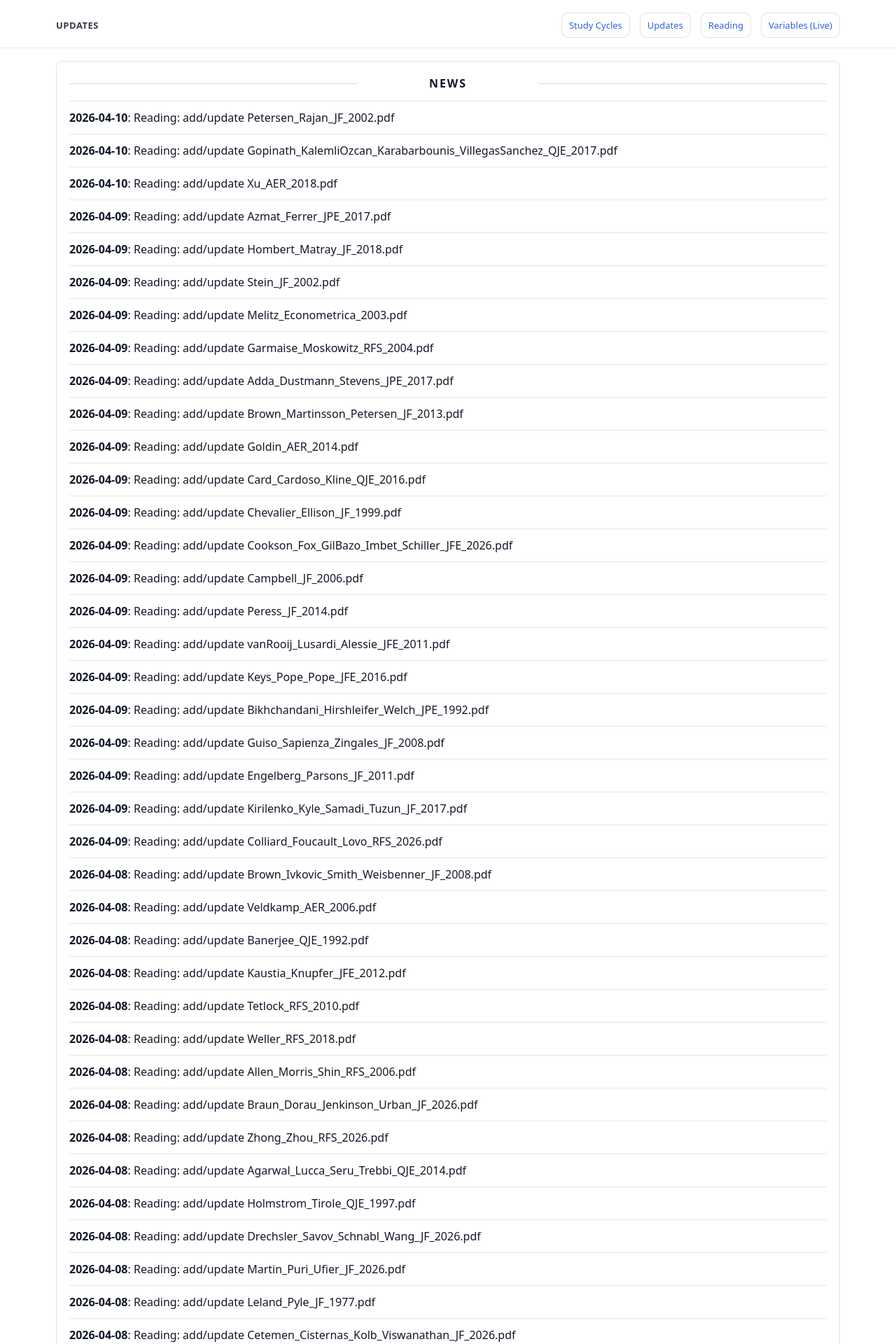
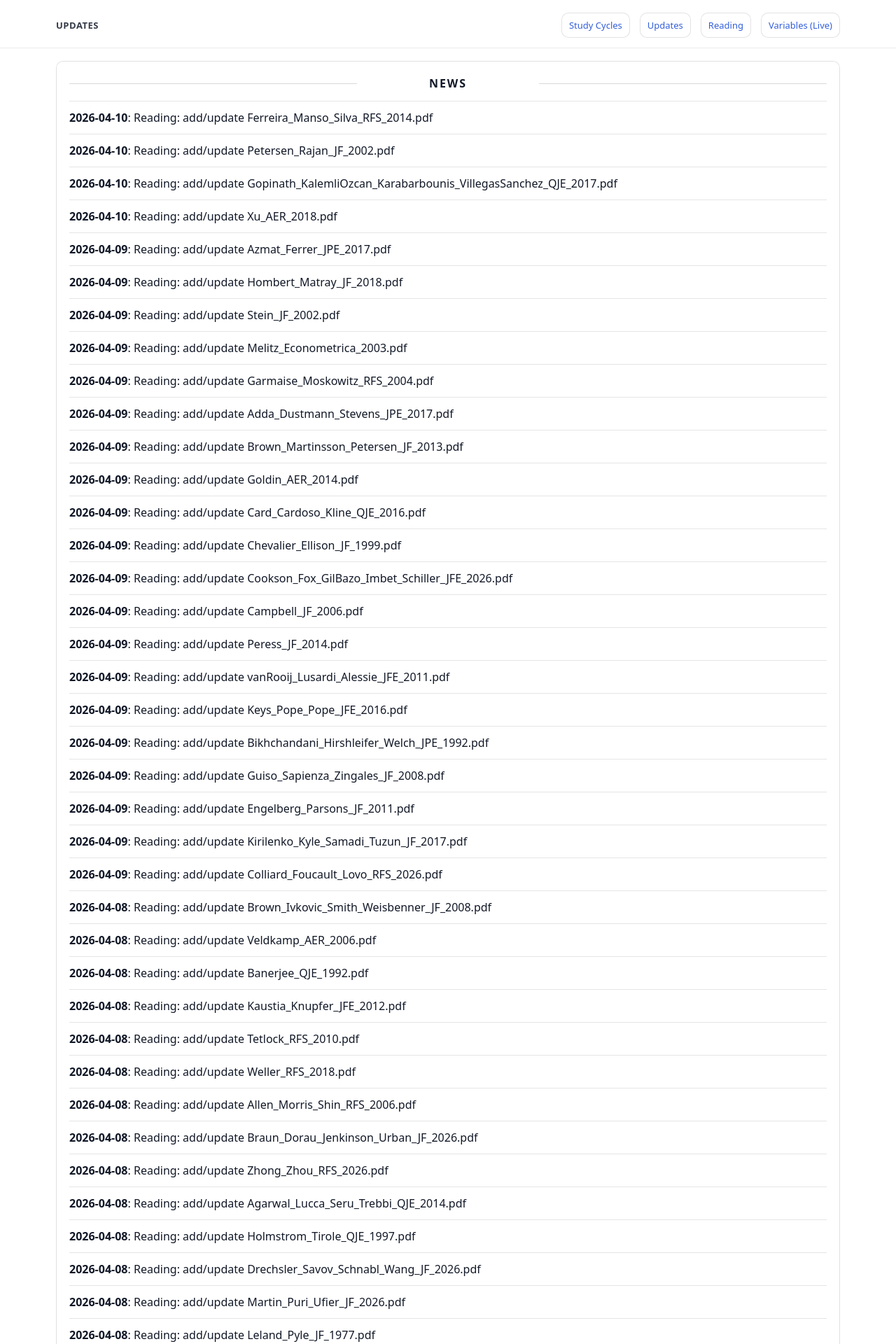
Before and after one commit to yaxinzn/study-archive, a Jekyll site: the page built from updates/index.md, in a window 1280 px wide. Shown: the top 1920 px of the page at 70% size. Built offline with Jekyll 4.4.1, drawn with Linux system fonts in a browser that asks for light colours; some of the changed text lies outside the part shown.

Commit message:
chore: update NEWS feed

```diff
--- a/_data/news.yml
+++ b/_data/news.yml
@@ -1,4 +1,7 @@
 # Auto-generated update history (sorted newest -> oldest). Do not edit manually.
+- ts: "1775770512"
+  date: "2026-04-10"
+  title: "Reading: add/update Ferreira_Manso_Silva_RFS_2014.pdf"
 - ts: "1775767750"
   date: "2026-04-10"
   title: "Reading: add/update Petersen_Rajan_JF_2002.pdf"
```
